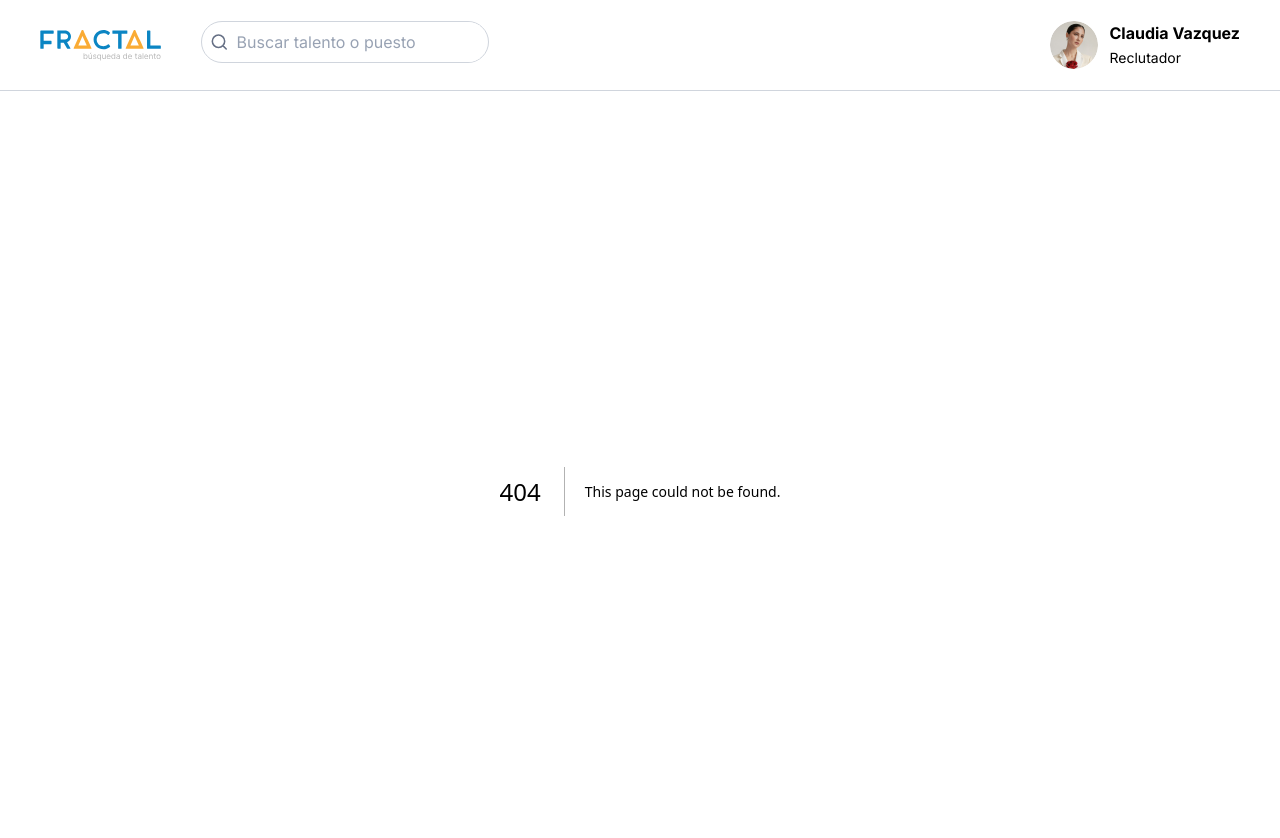
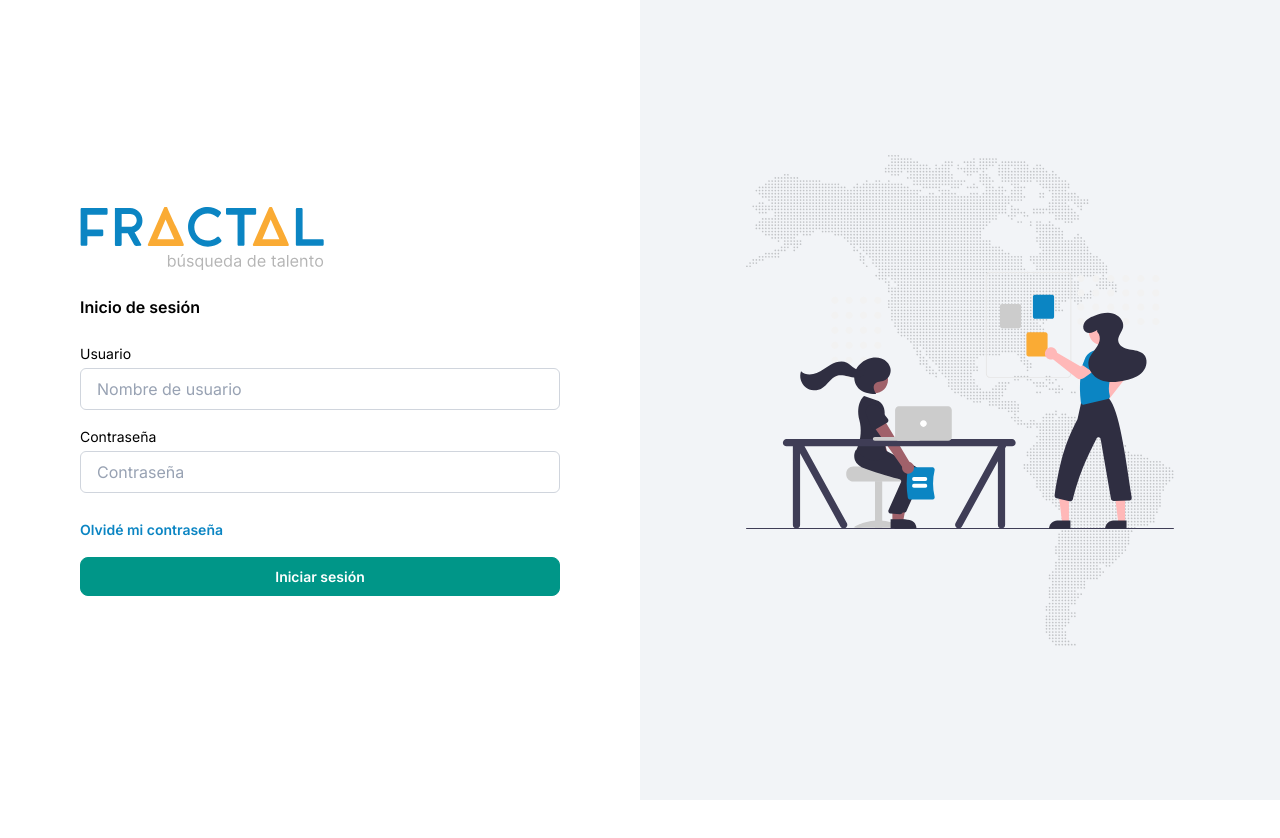
Before and after one commit to asismelgarejo/client-fractal-talents-platform, a Next.js app: page /login in a window 1280 px wide. Before the commit this address had no page. Shown: the top 838 px of the page. After the commit the page ends 800 px from the top, so only its background shows below. Built offline with nearby package versions, Linux system fonts and the light colour scheme.

Commit message:
Feat: Login page was added

```diff
--- a/src/app/home/layout.tsx
+++ b/src/app/home/layout.tsx
@@ -2,11 +2,21 @@
 import store from "@/store";
 import React from "react";
 import { Provider } from "react-redux";
+import MainHeader from "@/components/common/MainHeader";
+
 type LayoutProps = {
   children: React.ReactNode;
 };
 const layout: React.FC<LayoutProps> = ({ children }) => {
-  return <Provider store={store}>{children}</Provider>;
+  return (
+    <>
+      <Provider store={store}>
+        <MainHeader />
+        {children}
+      </Provider>
+      ;
+    </>
+  );
 };
 
 export default layout;
--- a/src/app/layout.tsx
+++ b/src/app/layout.tsx
@@ -1,7 +1,6 @@
 import type { Metadata } from "next";
 import { Inter } from "next/font/google";
 import "./globals.css";
-import MainHeader from "@/components/common/MainHeader";
 import clsx from "clsx";
 
 const inter = Inter({ subsets: ["latin"] });
@@ -19,7 +18,6 @@ export default function RootLayout({
   return (
     <html lang="en">
       <body className={clsx(inter.className, "h-screen relative")}>
-        <MainHeader />
         {children}
       </body>
     </html>
--- /dev/null
+++ b/src/app/login/page.tsx
@@ -0,0 +1,8 @@
+import React from "react";
+import LoginContainer from "../../components/Login/LoginContainer";
+
+const page = () => {
+  return <LoginContainer />;
+};
+
+export default page;
--- a/src/app/page.tsx
+++ b/src/app/page.tsx
@@ -2,7 +2,7 @@ import { permanentRedirect } from 'next/navigation'
 import React from 'react'
 
 const page = () => {
-  permanentRedirect("/home")
+  permanentRedirect("/login")
 }
 
 export default page
--- /dev/null
+++ b/src/components/Login/Login.module.css
@@ -0,0 +1,7 @@
+.LoginContainer{
+    display: grid;
+    grid-template-columns: 1fr 1fr;
+    background-color: red;
+    height: 100vh;
+    width: 100vw;
+}
--- /dev/null
+++ b/src/components/Login/LoginContainer.tsx
@@ -0,0 +1,73 @@
+import React from "react";
+import styles from "./Login.module.css";
+import Image from "next/image";
+import CustomInput from "../common/CustomInput";
+import CustomButton from "../common/CustomButton";
+import Link from "next/link";
+
+const LoginContainer = () => {
+  return (
+    <div className={styles.LoginContainer}>
+      <div className="flex bg-white">
+        <div className="w-[80%] m-auto p-4">
+          <Image
+            src={"/assets/fractal_logo.svg"}
+            style={{}}
+            height={21}
+            width={120}
+            className="w-[244px] h-auto"
+            alt="fractal logo"
+          />
+          <br />
+          <div>
+            <div>
+              <h2 className="text-md font-semibold">Inicio de sesión</h2>
+            </div>
+            <br />
+            <div className="space-y-4">
+              <CustomInput
+                className="rounded-md"
+                label="Usuario"
+                placeholder="Nombre de usuario"
+              />
+              <CustomInput
+                className="rounded-md"
+                label="Contraseña"
+                placeholder="Contraseña"
+              />
+              <br />
+              <Link href="" className="text-sm text-primary-500 font-semibold">
+                Olvidé mi contraseña
+              </Link>
+              <CustomButton className="w-full mt-4" variant="contained">
+                Iniciar sesión
+              </CustomButton>
+            </div>
+          </div>
+        </div>
+      </div>
+      <div className="bg-gray-200 flex">
+        <div className="80% relative m-auto">
+          <Image
+            src={"/assets/login-bg.svg"}
+            style={{}}
+            height={200}
+            width={200}
+            className="w-[100%] m-auto"
+            alt="map"
+          />
+          <Image
+            src={"/assets/people.svg"}
+            style={{}}
+            height={200}
+            width={200}
+            className="w-[100%] m-auto absolute inset-x-0 inset-y-0"
+            alt="map"
+          />
+        </div>
+      </div>
+    </div>
+  );
+};
+
+export default LoginContainer;
```
Also changed, not shown: public/assets/login-bg.svg (added), public/assets/people.svg (added).
